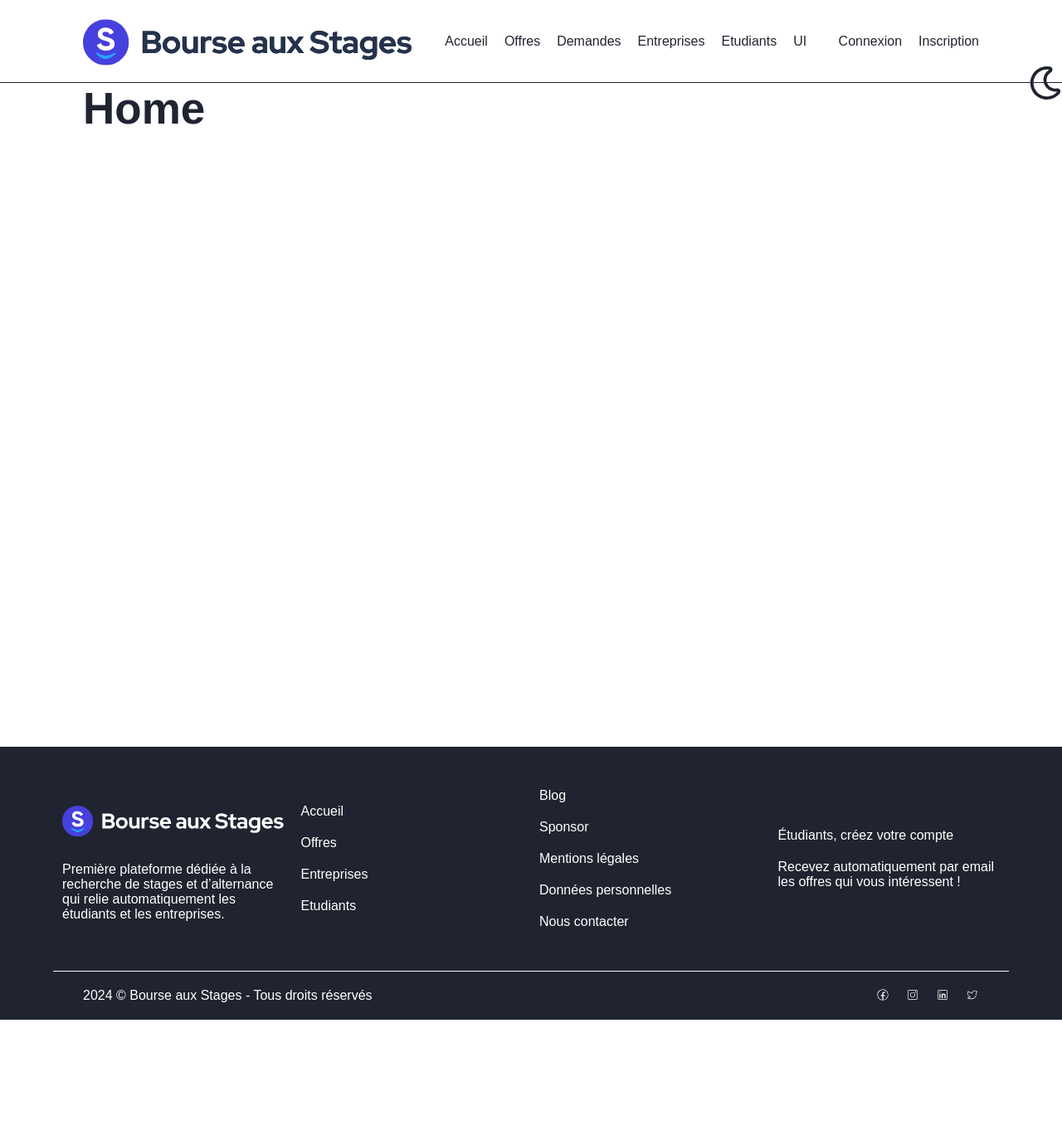
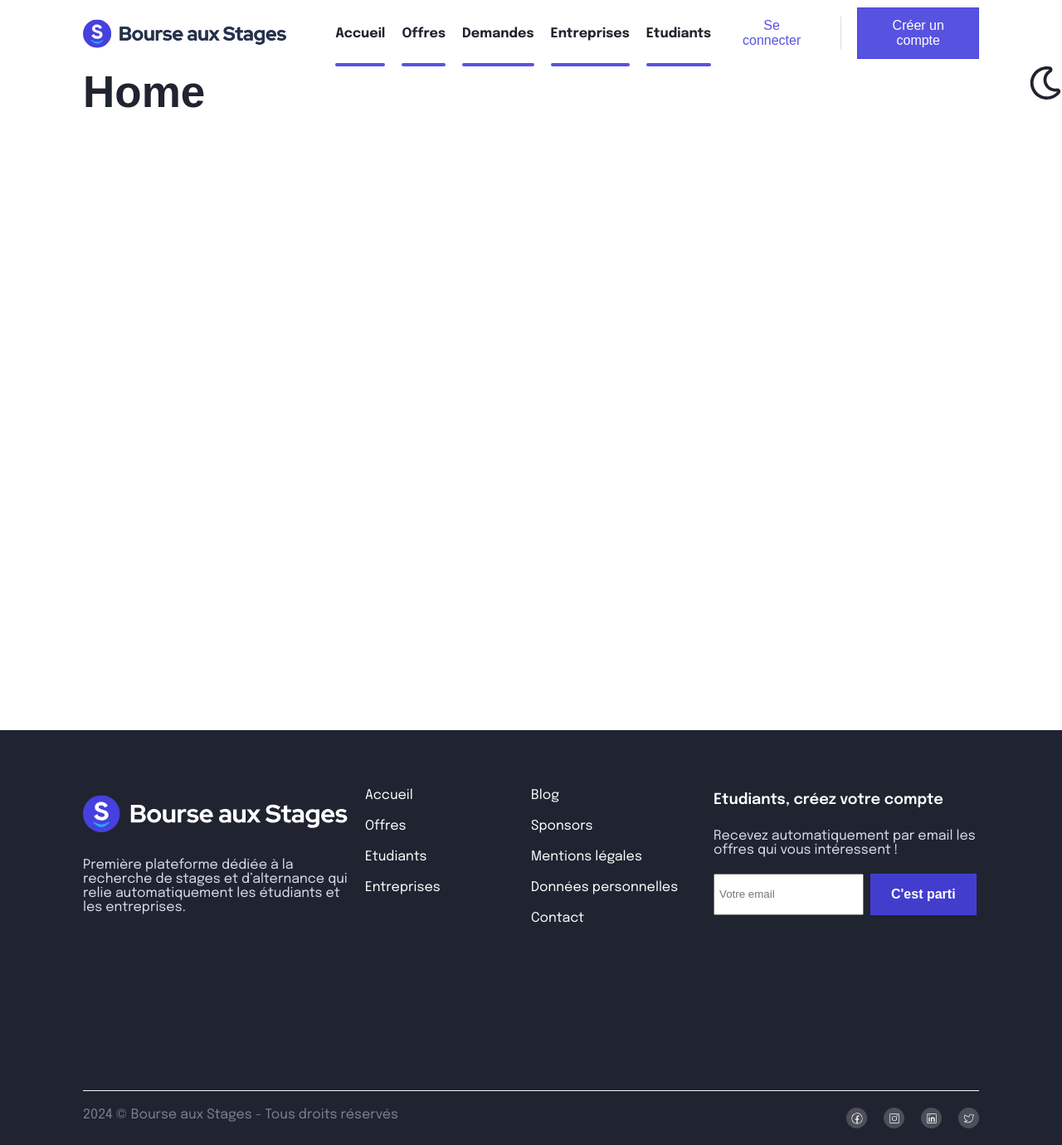
Before and after one commit to Fan2Shrek/BourseAuStage-front, a React (Create React App) app: page / in a window 1280 px wide. Shown: the whole page at 83% size. Before the commit the page ends 1229 px from the top, so only its background shows below. Built offline with nearby package versions, Linux system fonts and the light colour scheme.

Commit message:
Fix layout style

```diff
--- a/src/components/layout/Footer/Footer.module.scss
+++ b/src/components/layout/Footer/Footer.module.scss
@@ -1,33 +1,91 @@
 .footer {
     background-color: var(--color-dark);
-    height: 150%;
+
+    &Container {
+        height: 500px;
+        display: flex;
+        flex-direction: column;
+        justify-content: space-between;
+    }
+
+    p {
+        text-align: left;
+        color: var(--color-grey);
+    }
+
+    .logoContainer, .createContainer {
+        margin-top: 10px;
+        width: 400px;
+    }
+
+    .logoContainer > * {
+        margin-block: 10px;
+    }
+
+    .createContainer > * {
+        margin-block: 20px;
+    }
 
     .content {
         display: flex;
-        justify-content: center;
-        align-items: center;
+        justify-content: space-between;
         gap: 20px;
-        padding: 50px 75px;
+        padding-block: 50px;
         color: var(--color-light);
 
-        .column {
+        .createAccount {
+            font-family: Epilogue;
+            font-size: 18px;
+            font-weight: 600;
+            line-height: 28.8px;
+            text-align: left;
+            color: #fff;
+            margin-top: 10px;
+
+            &Form {
+                display: flex;
+                flex-direction: row;
+                gap: 8px;
+                height: 50px;
+
+                span {
+                    font-weight: 700;
+                }
+
+                input::placeholder {
+                    line-height: 25.6px;
+                    text-align: left;
+                    padding-left: 5px;
+                }
+            }
+        }
+
+        .logo {
+            height: 60px;
+            align-self: flex-start;
+        }
+
+        .links {
+            display: flex;
             width: 400px;
-            display: flex;
-            flex-direction: column;
-            gap: 20px;
+            margin-top: 20px;
 
-            .logo {
-                height: 60px;
-            }
+            .column {
+                width: 400px;
+                display: flex;
+                flex-direction: column;
+                gap: 20px;
 
-            a {
-                color: var(--color-light);
+                a {
+                    font-family: Epilogue;
+                    text-align: left;
+                    color: var(--color-light);
+                }
             }
         }
     }
 
     .divider {
-        width: 90%;
         margin-inline: auto;
         height: 1px;
         background-color: var(--color-third);
@@ -36,9 +94,12 @@
     .bottom {
         display: flex;
         justify-content: space-between;
-        padding-inline: 100px;
         padding-block: 20px;
         color: var(--color-light);
+
+        p {
+            opacity: 0.5;
+        }
 
         .links {
             display: flex;
--- a/src/components/layout/Footer/index.js
+++ b/src/components/layout/Footer/index.js
@@ -1,57 +1,77 @@
 import {Link} from "react-router-dom";
 import {CiFacebook, CiInstagram, CiLinkedin, CiTwitter} from "react-icons/ci";
+import Button from '../../ui/atoms/Button';
 
 import styles from './Footer.module.scss';
 import path from "../../../path";
+import cn from '../../../utils/classnames'
+import Container from "../../ui/atoms/Container";
+import IconBadge from "../../ui/atoms/IconBadge";
+import tokens from "../../../translations/tokens";
+import { useTranslation } from "react-i18next";
 
 const Footer = () => {
-    return <div className={styles.footer}>
+    const { t } = useTranslation();
+
+    return <Container inline className={styles.footer}>
+        <Container>
+            <div className={styles.footerContainer}>
                 <div className={styles.content}>
-            <div className={styles.column}>
+                    <div className={cn(styles.column, styles.logoContainer)}>
                         <img
                             src="/images/logo_inverted.svg"
                             alt="Logo"
                             className={styles.logo}
                         />
                         <p>
-                    Première plateforme dédiée à la recherche de stages et d’alternance qui relie automatiquement les étudiants et les entreprises.
+                            {t(tokens.footer.description)}
                         </p>
                     </div>
 
+                    <div className={styles.links}>
                         <div className={styles.column}>
-                <Link to={path.home}>Accueil</Link>
-                <Link to="/">Offres</Link>
-                <Link to="/">Entreprises</Link>
-                <Link to="/">Etudiants</Link>
+                            <Link to={path.home}>{t(tokens.footer.links.home)}</Link>
+                            <Link to="/">{t(tokens.footer.links.offers)}</Link>
+                            <Link to="/">{t(tokens.footer.links.students)}</Link>
+                            <Link to="/">{t(tokens.footer.links.companies)}</Link>
                         </div>
 
                         <div className={styles.column}>
-                <Link to="/">Blog</Link>
-                <Link to="/">Sponsor</Link>
-                <Link to="/">Mentions légales</Link>
-                <Link to="/">Données personnelles</Link>
-                <Link to="/">Nous contacter</Link>
-            </div>
-
-            <div className={styles.column}>
-                <p>Étudiants, créez votre compte</p>
-                <p>Recevez automatiquement par email les offres qui vous intéressent !</p>
+                            <Link to="/">{t(tokens.footer.links.blog)}</Link>
+                            <Link to="/">{t(tokens.footer.links.sponsors)}</Link>
+                            <Link to="/">{t(tokens.footer.links.legal)}</Link>
+                            <Link to="/">{t(tokens.footer.links.personalData)}</Link>
+                            <Link to="/">{t(tokens.footer.links.contact)}</Link>
                         </div>
                     </div>
 
+                    <div className={cn(styles.column, styles.createContainer)}>
+                        <p className={styles.createAccount}>{t(tokens.footer.register.title)}</p>
+                        <p>{t(tokens.footer.register.description)}</p>
+                        <div className={styles.createAccountForm}>
+                            <input placeholder={t(tokens.footer.register.email)}/>
+                            <Button label={t(tokens.footer.register.submit)}/>
+                        </div>
+                    </div>
+                </div>
+
+                <div>
                     <div className={styles.divider}></div>
 
                     <div className={styles.bottom}>
-            <p>2024 © Bourse aux Stages - Tous droits réservés</p>
+                        <p>{t(tokens.footer.copyright)}</p>
 
                         <div className={styles.links}>
-                <CiFacebook />
-                <CiInstagram />
-                <CiLinkedin />
-                <CiTwitter />
+                            <Link to='/'><IconBadge icon={<CiFacebook />} /></Link>
+                            <Link to='/'><IconBadge icon={<CiInstagram />} /></Link>
+                            <Link to='/'><IconBadge icon={<CiLinkedin />} /></Link>
+                            <Link to='/'><IconBadge icon={<CiTwitter />} /></Link>
                         </div>
                     </div>
                 </div>
+            </div>
+        </Container>
+    </Container>
 }
 
 export default Footer;
--- a/src/components/layout/Navbar/Navbar.module.scss
+++ b/src/components/layout/Navbar/Navbar.module.scss
@@ -1,22 +1,69 @@
+@import url('https://fonts.googleapis.com/css2?family=Epilogue:ital,wght@0,100..900;1,100..900&display=swap');
+
 .navbar {
-    height: 100px;
+    height: 80px;
     display: flex;
     justify-content: space-between;
     align-items: center;
-    padding-inline: 100px;
-    border-bottom: 1px solid var(--base-color-neutral);
-
-    .logo {
-        height: 60px;
-    }
 
     .links,
     .login {
         display: flex;
-        justify-content: space-between;
         align-items: center;
         gap: 20px;
         height: 100%;
+    }
+
+    .login {
+        width: 380px;
+        justify-content: center;
+
+        .divider {
+            width: 1px;
+            height: 40px;
+            background-color: var(--color-grey);
+        }
+    }
+
+    .left {
+        display: flex;
+        gap: 48px;
+        height: 100%;
+
+        a {
+            display: flex;
+            align-items: center;
+
+            .logo {
+                height: 60px;
+            }
+        }
+
+        :global {
+            .list__element {
+                height: 100%;
+
+            }
+        }
+
+        .link {
+        font-family: "Epilogue";
+        font-size: 16px;
+        font-weight: bold;
+        position: relative;
+        height: 100%;
+
+        &-active::after {
+            content: '';
+            display: block;
+            width: 100%;
+            height: 4px;
+            position: absolute;
+            bottom: 0;
+            background-color: var(--color-main-alpha);
+            border-radius: 5px;
+            }
+        }
     }
 
     .themeSwitcher {
--- a/src/components/layout/Navbar/index.js
+++ b/src/components/layout/Navbar/index.js
@@ -1,5 +1,5 @@
 import {useContext} from 'react';
-import {Link} from 'react-router-dom';
+import {Link, useLocation} from 'react-router-dom';
 import {FaRegMoon} from "react-icons/fa";
 import {FaRegSun} from "react-icons/fa";
 
@@ -7,31 +7,60 @@ import styles from './Navbar.module.scss';
 import path from '../../../path';
 import {ThemeContext} from '../../../context/ThemeContext';
 import {ThemeEnum} from '../../../enum/ThemeEnum';
+import Button from '../../ui/atoms/Button';
+import List from '../../ui/atoms/List';
+import cn from '../../../utils/classnames'
+import Container from '../../ui/atoms/Container';
+import { useTranslation } from 'react-i18next';
+import tokens from '../../../translations/tokens';
+
+const links = {
+    home: path.home,
+    offers: '/',
+    requests: '/',
+    companies: '/',
+    students: '/',
+    UI: path.uiExample
+}
+
 
 const Navbar = () => {
     const {theme, handleTheme} = useContext(ThemeContext);
     const isLight = theme === ThemeEnum.LIGHT;
+    const currentRoute = useLocation().pathname;
+    const { t } = useTranslation();
 
-    return <div className={styles.navbar}>
+    return <Container>
+        <div className={styles.navbar}>
+            <div className={styles.left}>
+                <Link to={path.home}>
                     <img
                         src={`/images/logo${isLight ? '' : '_inverted'}.svg`}
                         alt='Logo'
                         className={styles.logo}
                     />
+                </Link>
 
-        <div className={styles.links}>
-            <Link to={path.home}>Accueil</Link>
-            <Link to='/'>Offres</Link>
-            <Link to='/'>Demandes</Link>
-            <Link to='/'>Entreprises</Link>
-            <Link to='/'>Etudiants</Link>
-            <Link to={path.uiExample}>UI</Link>
+                <List className={styles.links}
+                    collection={Object.entries(links)}
+                    uniqueAttr={btn => btn.identifier}
+                    renderItem={([name, l], index) => (
+                        <Link
+                            to={l}
+                            key={index}
+                            className={cn(styles.link,  l === currentRoute ? styles['link-active'] : '')}
+                        >
+                            {t(tokens.navbar[name]) || name}
+                        </Link>
+                    )}
+                />
             </div>
 
 
             <div className={styles.login}>
-            <Link to='/'>Connexion</Link>
-            <Link to='/'>Inscription</Link>
+                <Link to='/'><Button label={t(tokens.actions.login)} withoutBorder transparent inverted /></Link>
+                <div className={styles.divider} />
+                <Link to='/'><Button label={t(tokens.actions.createAccount)} /></Link>
             </div>
 
             {/* TEMPORAIRE (en attente d'un vrai switch) */}
@@ -39,6 +68,7 @@ const Navbar = () => {
                 {isLight ? <FaRegMoon /> : <FaRegSun />}
             </div>
         </div>
+    </Container>
 }
 
 export default Navbar;
--- /dev/null
+++ b/src/components/ui/atoms/IconBadge/iconBadge.scss
@@ -0,0 +1,13 @@
+.iconBadge {
+    display: flex;
+    justify-content: center;
+    align-items: center;
+    height: 25px;
+    width: 25px;
+    background-color: var(--color-light-alpha-20);
+    border-radius: 50px;
+
+    > * {
+        color: var(--color-light);
+    }
+}
--- /dev/null
+++ b/src/components/ui/atoms/IconBadge/index.js
@@ -0,0 +1,10 @@
+import './iconBadge.scss'
+import cn from '../../../../utils/classnames'
+
+const IconBadge = ({ icon, className }) => {
+    return <div className={cn('iconBadge', className)}>
+        {icon}
+    </div>
+}
+
+export default IconBadge
--- a/src/styles/index.scss
+++ b/src/styles/index.scss
@@ -43,4 +43,8 @@ body {
     max-width: 100%;
     height: auto;
   }
+
+  p {
+    font-family: Epilogue;
+  }
 }
--- a/src/theme/DefaultTheme/index.jsx
+++ b/src/theme/DefaultTheme/index.jsx
@@ -20,10 +20,13 @@ export const DefaultTheme = () => {
         setProperty('--color-light', '#fff')
         // A voir selon le choix du hover
         setProperty('--color-light-alpha', '#ffffffe6')
+        setProperty('--color-light-alpha-20', '#ffffff33')
 
         setProperty('--color-dark', '#202430');
         // A voir selon le choix du hover
         setProperty('--color-dark-alpha', '#202430e6');
+
+        setProperty('--color-grey', '#d6ddeb')
 
         /**
          * BASE
--- a/src/translations/locales/fr.js
+++ b/src/translations/locales/fr.js
@@ -1,5 +1,27 @@
+import tokens from "../tokens";
+
 export default {
-    home: {
-        title: "Accueil"
-    }
+    [tokens.actions.login]: "Se connecter",
+    [tokens.actions.createAccount]: "Créer un compte",
+    [tokens.actions.logout]: "Se déconnecter",
+    [tokens.navbar.home]: "Accueil",
+    [tokens.navbar.offers]: "Offres",
+    [tokens.navbar.requests]: "Demandes",
+    [tokens.navbar.companies]: "Entreprises",
+    [tokens.navbar.students]: "Etudiants",
+    [tokens.footer.description]: "Première plateforme dédiée à la recherche de stages et d’alternance qui relie automatiquement les étudiants et les entreprises.",
+    [tokens.footer.links.home]: "Accueil",
+    [tokens.footer.links.offers]: "Offres",
+    [tokens.footer.links.students]: "Etudiants",
+    [tokens.footer.links.companies]: "Entreprises",
+    [tokens.footer.links.blog]: "Blog",
+    [tokens.footer.links.sponsors]: "Sponsors",
+    [tokens.footer.links.legal]: "Mentions légales",
+    [tokens.footer.links.personalData]: "Données personnelles",
+    [tokens.footer.links.contact]: "Contact",
+    [tokens.footer.register.title]: "Etudiants, créez votre compte",
+    [tokens.footer.register.description]: "Recevez automatiquement par email les offres qui vous intéressent !",
+    [tokens.footer.register.email]: "Votre email",
+    [tokens.footer.register.submit]: "C'est parti",
+    [tokens.footer.copyright]: "2024 © Bourse aux Stages - Tous droits réservés"
 }
--- /dev/null
+++ b/src/translations/tokens.js
@@ -0,0 +1,35 @@
+export default {
+    actions: {
+        login: "actions.login",
+        createAccount: "actions.createAccount",
+        logout: "actions.logout",
+    },
+    navbar: {
+        home: "navbar.home",
+        offers: "navbar.offers",
+        requests: "navbar.requests",
+        companies: "navbar.companies",
+        students: "navbar.students",
+    },
+    footer: {
+        description: "footer.description",
+        links: {
+            home: "footer.links.home",
+            offers: "footer.links.offers",
+            students: "footer.links.students",
+            companies: "footer.links.companies",
+            blog: "footer.links.blog",
+            sponsors: "footer.links.sponsors",
+            legal: "footer.links.legal",
+            personalData: "footer.links.personalData",
+            contact: "footer.links.contact",
+        },
+        register: {
+            title: "footer.register.title",
+            description: "footer.register.description",
+            email: "footer.register.email",
+            submit: "footer.register.submit",
+        },
+        copyright: "footer.copyright",
+    }
+}
```
Lines whose indentation alone changed are shown as unchanged.
